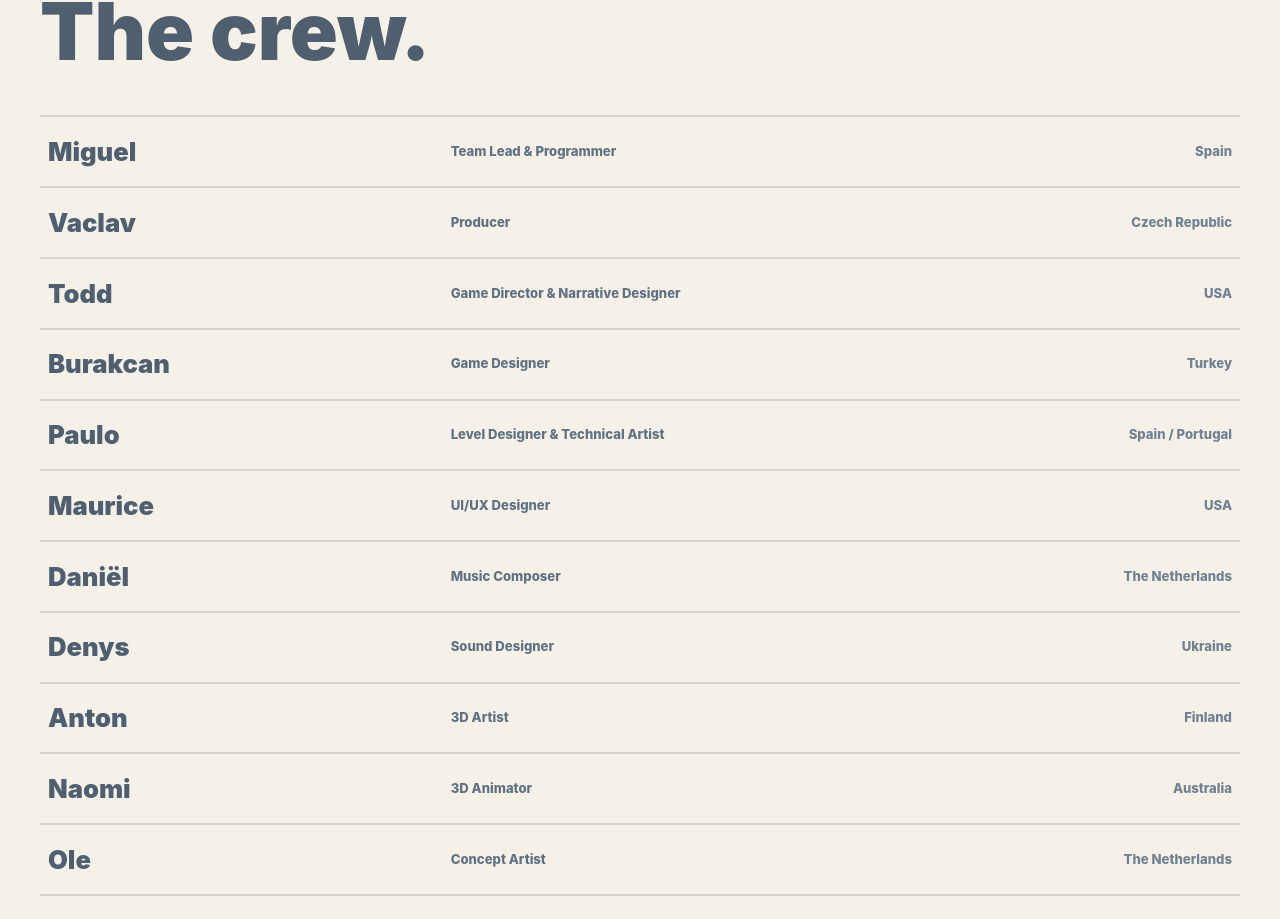
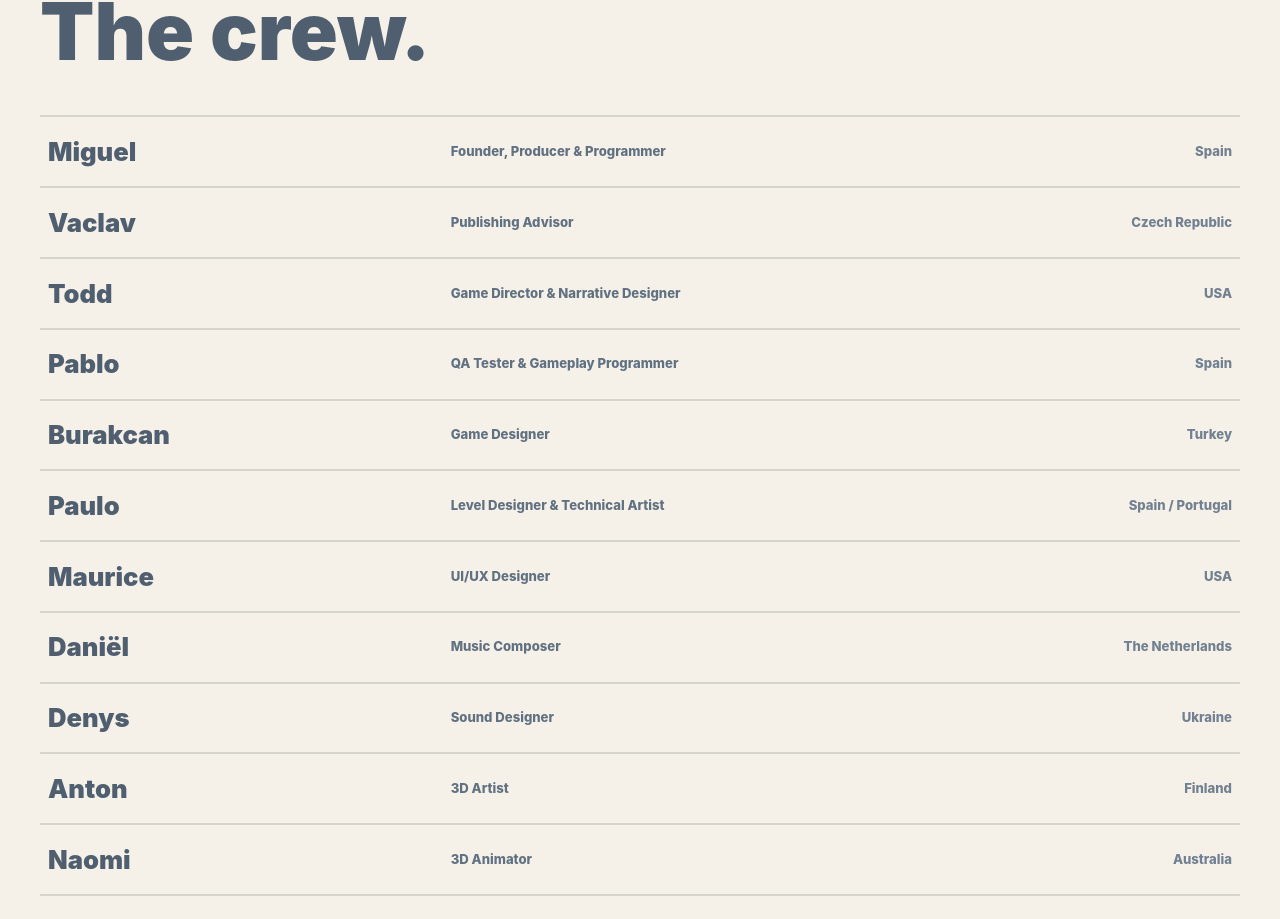
Before and after one commit to RenhetStudio/renhet-studio-web, a SvelteKit app: page / in a window 1280 px wide. Shown: the part 1658-2577 px from the top of the page. Built offline with nearby package versions, Linux system fonts and the light colour scheme; no server answers.

Commit message:
feat: update members and roles

```diff
--- a/src/routes/+page.svelte
+++ b/src/routes/+page.svelte
@@ -3,9 +3,10 @@
   import SiteHeader from "$lib/components/SiteHeader.svelte";
 
   const team = [
-    { name: "Miguel", role: "Team Lead & Programmer", country: "Spain", href: "https://www.bitemdev.com/" },
-    { name: "Vaclav", role: "Producer", country: "Czech Republic", href: "https://www.linkedin.com/in/vaclavkorycanek/" },
+    { name: "Miguel", role: "Founder, Producer & Programmer", country: "Spain", href: "https://www.bitemdev.com/" },
+    { name: "Vaclav", role: "Publishing Advisor", country: "Czech Republic", href: "https://www.linkedin.com/in/vaclavkorycanek/" },
     { name: "Todd", role: "Game Director & Narrative Designer", country: "USA", href: "https://nat20.mal.plus/technical-portfolio/" },
+    { name: "Pablo", role: "QA Tester & Gameplay Programmer", country: "Spain", href: "https://www.pablogozalvez.com/" },
     { name: "Burakcan", role: "Game Designer", country: "Turkey", href: "https://www.artstation.com/george_akil" },
     { name: "Paulo", role: "Level Designer & Technical Artist", country: "Spain / Portugal", href: "https://view.genially.com/69788574df8490ea6fd02246" },
     { name: "Maurice", role: "UI/UX Designer", country: "USA", href: "https://www.linkedin.com/in/mauricebirchard/" },
```
